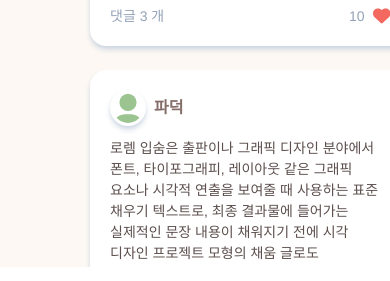
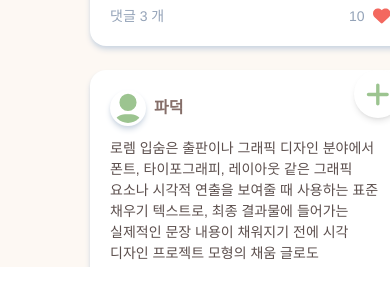
Before and after one commit to coding-union-kr/siltarae-fe, a Next.js app: page /mistakeFeed in a window 390 px wide. Shown: the part 493-774 px from the top of the page. Built offline with nearby package versions, Linux system fonts and the light colour scheme.

Commit message:
feat: AddPostButton 모바일 포지셔닝

```diff
--- a/components/AddPostButton.tsx
+++ b/components/AddPostButton.tsx
@@ -7,7 +7,7 @@ function AddPostButton() {
   return (
     <Link
       href="/"
-      className="fixed translate-x-48 translate-y-32 block h-12 w-12 rounded-full bg-white shadow-md hover:scale-[1.1]"
+      className="fixed xs:translate-x-48 xs:translate-y-32 translate-x-32 -translate-y-18 flex justify-center items-center h-12 w-12 rounded-full bg-white shadow-md hover:scale-[1.1]"
     >
       <FontAwesomeIcon icon={faPlus} size="xl" color="#9CC490" />
     </Link>
```
